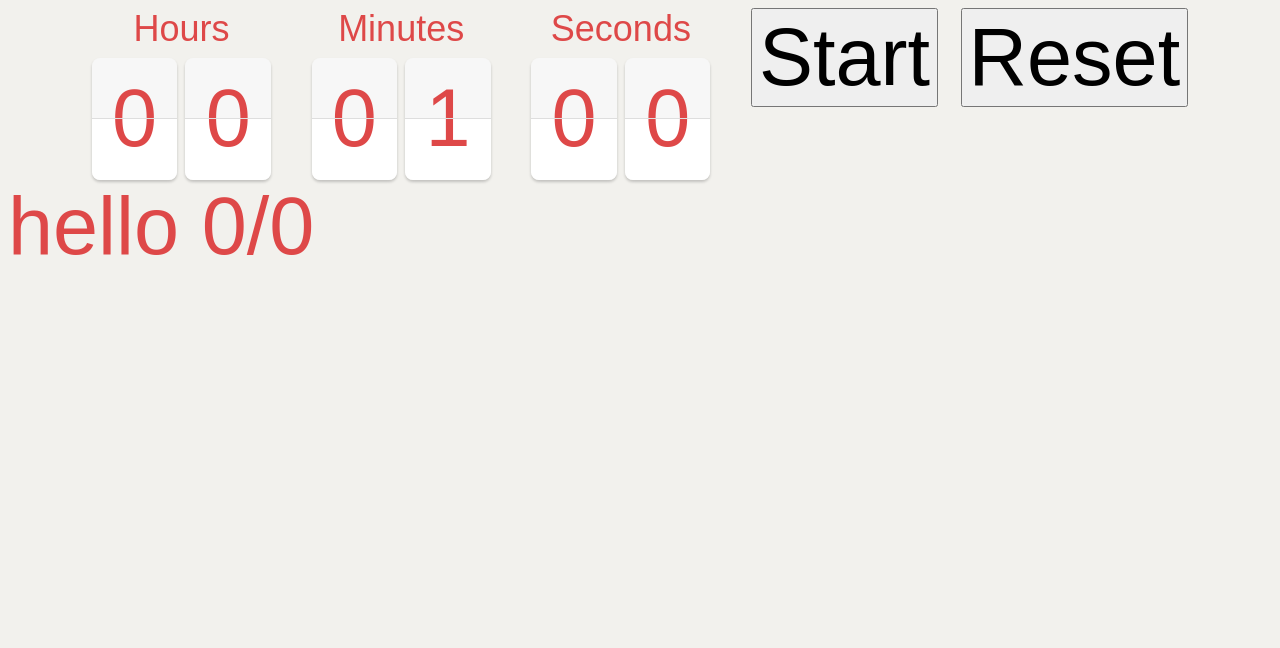
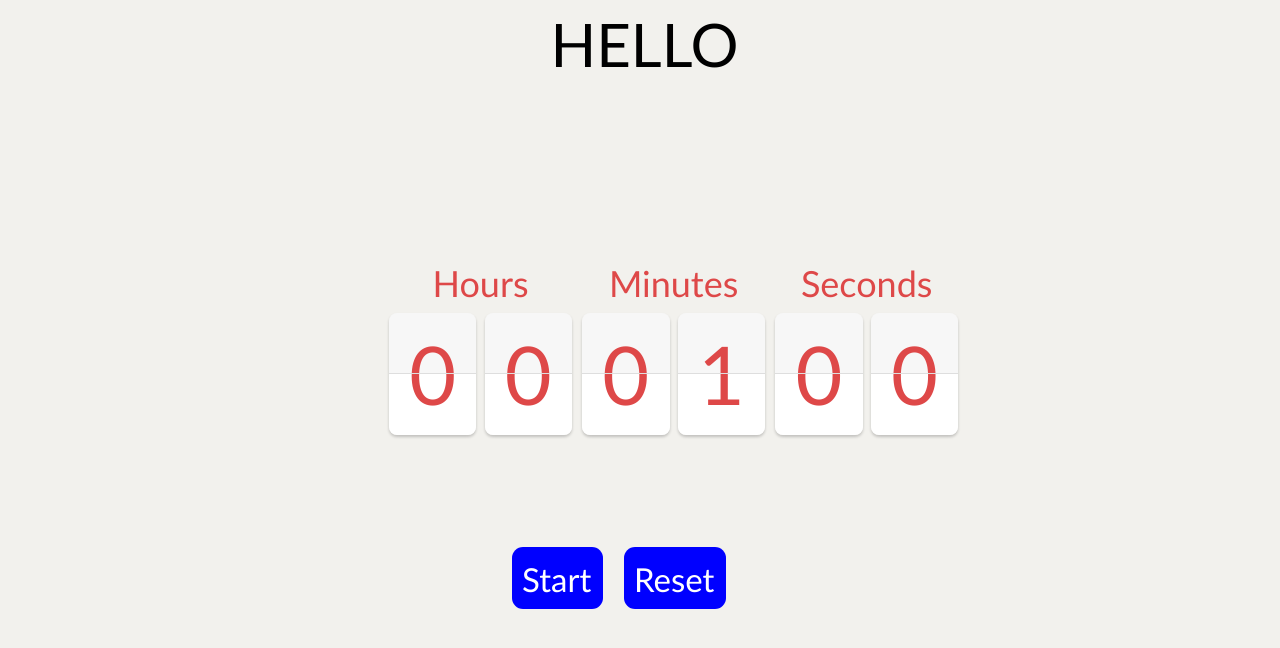
Before and after one commit to Avtech04/WorkPulse, a browser extension: page timer.html in a window 1280 px wide. Drawn offline with Linux system fonts and the light colour scheme.

Commit message:
some minor changes

```diff
--- a/timer.html
+++ b/timer.html
@@ -11,8 +11,8 @@
     *::after,
     *::before {
       box-sizing: border-box;
-      font-family: Arial, Helvetica, sans-serif;
-      font-size: 2.25rem;
+      font-family: 'Gill Sans', 'Gill Sans MT', Calibri, 'Trebuchet MS', sans-serif;
+ font-size: 2.25rem;
     }
 
     body {
@@ -87,6 +87,7 @@
       display: flex;
       gap: .5em;
       justify-content: center;
+      flex-direction: column;
     }
 
     .container-segment {
@@ -94,6 +95,7 @@
       flex-direction: column;
       gap: .1em;
       align-items: center;
+      padding: 5px;
     }
 
     .segment {
@@ -104,12 +106,64 @@
     .segment-title {
       font-size: 1rem;
     }
+    .time{
+      display: flex;
+      flex-direction: row;
+      position: absolute;
+      top: 32%;
+      left: 30%;
+    }
+
+
+    .start{
+      font-size: 33px;
+    background-color: blue;
+    color: white;
+    border: 2px;
+    border-radius: 11px;
+    padding: 12px 12px 10px 10px;
+    }
+
+
+    .pause{
+      font-size: 33px;
+    background-color: blue;
+    color: white;
+    border: 2px;
+    border-radius: 11px;
+    padding: 12px 12px 10px 10px;
+    }
+
+    .options{
+      position: absolute;
+      top: 64%;
+      left: 40%;
+    }
+    .info{
+      display: flex;
+      flex-direction: column;
+      position: absolute;
+      left: 43%;
+    }
+
+    #task{
+      color: black;
+      text-transform:uppercase;
+      font-size: 60px;
+    }
+
+    #cycles{
+      font-size: 25px;
+      margin-left:62px ;
+
+    }
   </style>
 
 </head>
 
 <body>
   <div class="container">
+    <div class="time">
     <div class="container-segment">
       <div class="segment-title">Hours</div>
       <div class="segment">
@@ -149,6 +203,7 @@
         </div>
       </div>
     </div>
+    </div>
     <div class="options">
       <div class="details">
         <button class="start" id="start-btn">Start</button>
@@ -156,8 +211,10 @@
       </div>
     </div>
   </div>
+  <div class="info">
   <span id="task">hello</span>
-  <span id="cycles">0/0</span>
+  <!-- <span id="cycles">Cycles: 0/0</span> -->
+</div>
 
 </body>
 
```
Also changed, not shown: style.css (+22 -2 lines).
